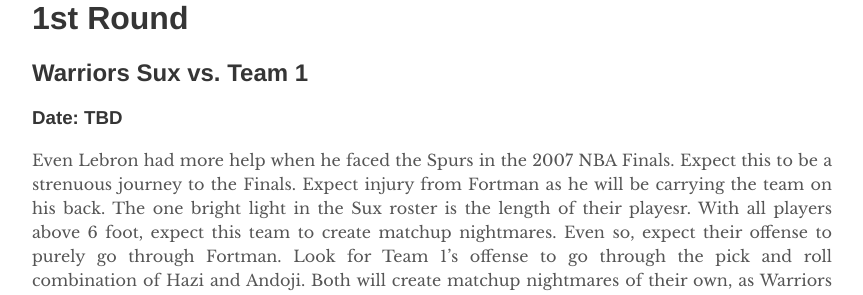
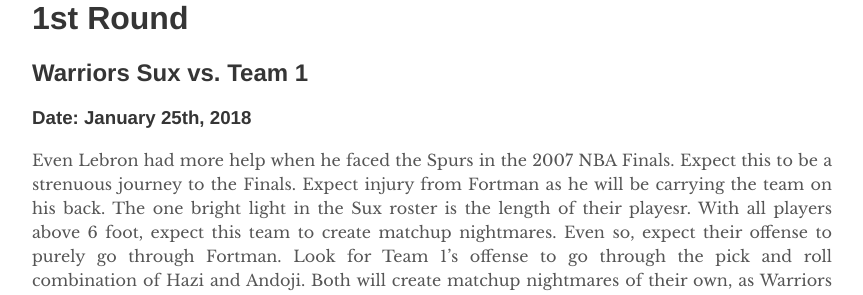
Before and after one commit to nohharri/tdpba, a Jekyll site: the page built from _posts/2018-01-23-preseason-tournament.md, in a window 1280 px wide. Shown: the part 1142-1437 px from the top of the page, without its empty margins (208-1071 px from the left). Built offline with Jekyll 4.4.1, drawn with Linux system fonts in a browser that asks for light colours.

Commit message:
Update 2018-01-23-preseason-tournament.md

```diff
--- a/_posts/2018-01-23-preseason-tournament.md
+++ b/_posts/2018-01-23-preseason-tournament.md
@@ -29,7 +29,7 @@ To warm up for the new season (and wait for the return of Ian), a 3v3 tournament
 
 # 1st Round
 ## Warriors Sux vs. Team 1
-### Date: TBD
+### Date: January 25th, 2018
 Even Lebron had more help when he faced the Spurs in the 2007 NBA Finals. Expect this to be a strenuous journey to the Finals. Expect injury from Fortman as he will be carrying the team on his back. The one bright light in the Sux roster is the length of their playesr. With all players above 6 foot, expect this team to create matchup nightmares. Even so, expect their offense to purely go through Fortman. Look for Team 1's offense to go through the pick and roll combination of Hazi and Andoji. Both will create matchup nightmares of their own, as Warriors Sux possess no true center.
 
 **Harrison's Prediction: Warriors Sux 21-20 **
```
